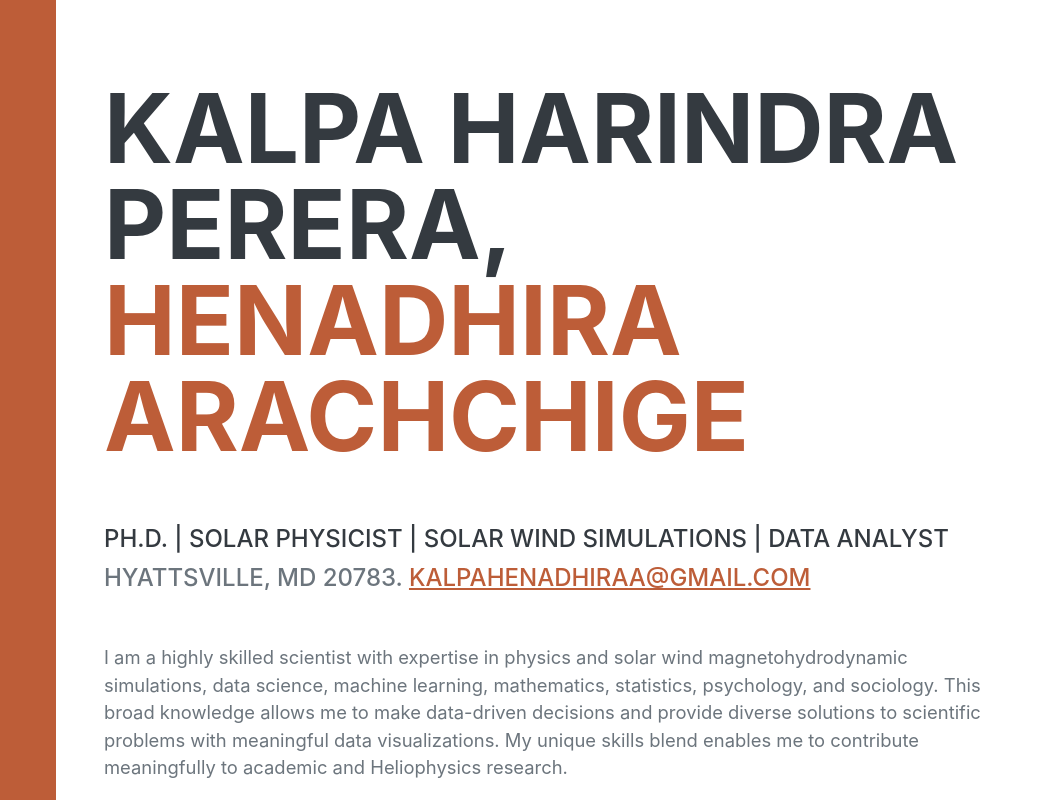
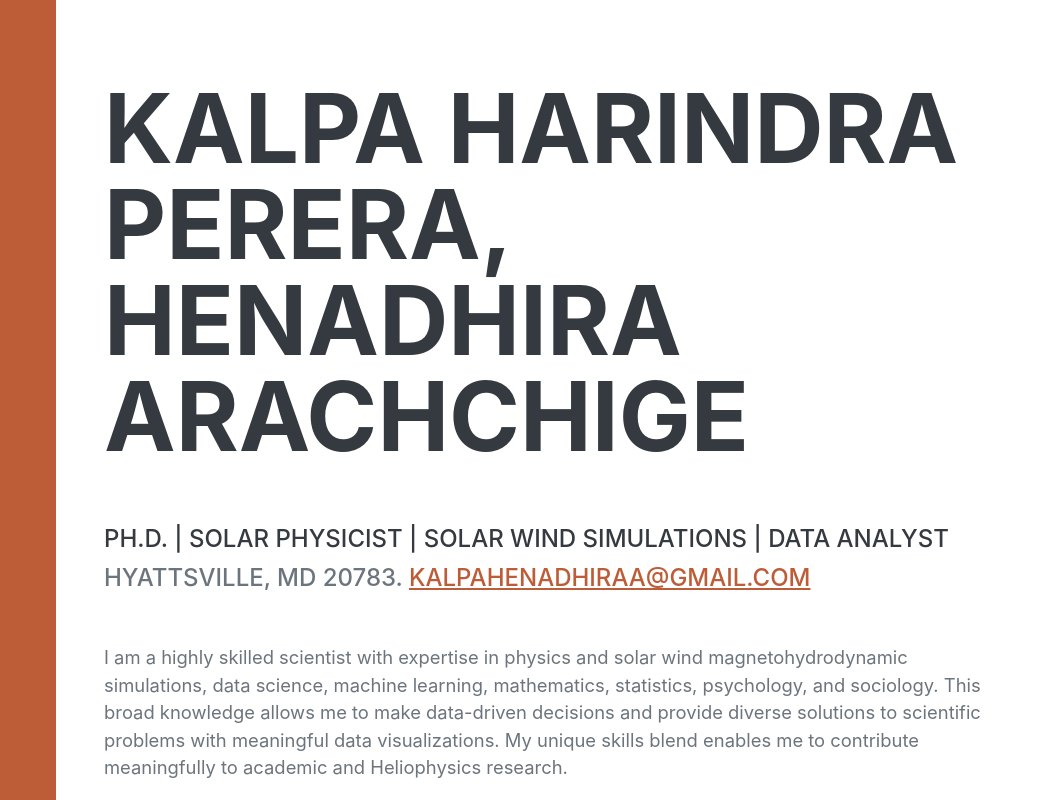
Before and after one commit to kharindra/kharindra.github.io, a plain HTML site: page index.html in a window 1280 px wide. Shown: the top 800 px of the page, 216-1280 px from the left. Drawn offline with nearby package versions, Linux system fonts and the light colour scheme; a web font is replaced by a local one.

```diff
--- a/index.html
+++ b/index.html
@@ -44,7 +44,7 @@
                 <div class="resume-section-content">
                     <h1 class="mb-0">
                         Kalpa Harindra Perera,
-                        <span class="text-primary">Henadhira Arachchige</span><br>
+                        Henadhira Arachchige<br>
                         <span class="subheading mb-4"> Ph.D. | Solar Physicist | Solar Wind Simulations | Data Analyst</span>
                     </h1>
                     <div class="subheading mb-5">
```
